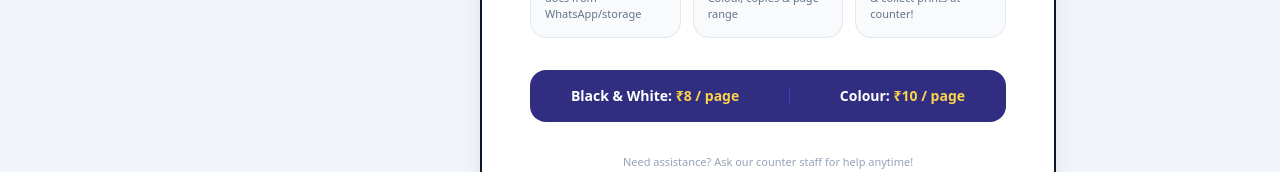
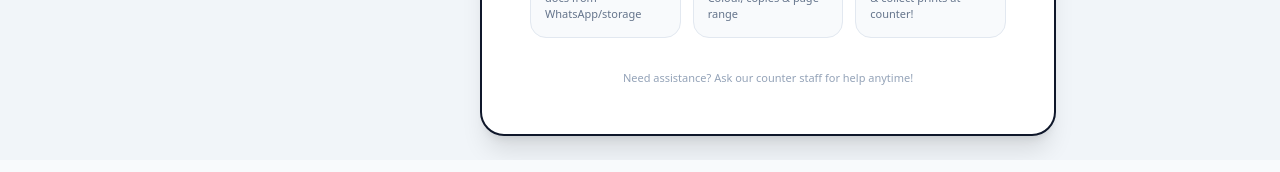
Before and after one commit to SharmaShubham07/PrintQR, a Next.js app: page /admin/poster in a window 1280 px wide. Shown: the part 967-1139 px from the top of the page. Built offline with nearby package versions, Linux system fonts and the light colour scheme; no server answers; the database is empty.

Commit message:
fix(poster): remove pricing section from shop counter poster

```diff
--- a/app/admin/poster/page.tsx
+++ b/app/admin/poster/page.tsx
@@ -13,8 +13,6 @@ export default function AdminPosterPage() {
   const [shopName, setShopName] = useState("Preeti Communication");
   const [ownerName, setOwnerName] = useState("Preeti Communication");
   const [shopSlug, setShopSlug] = useState("preeti");
-  const [bwPrice, setBwPrice] = useState<number>(8);
-  const [colorPrice, setColorPrice] = useState<number>(10);
 
   const generateQR = (url: string) => {
     QRCode.toDataURL(url, {
@@ -28,7 +26,7 @@ export default function AdminPosterPage() {
   };
 
   useEffect(() => {
-    async function loadShopAndPricing() {
+    async function loadShop() {
       let slug = "preeti";
       let name = "Preeti Communication";
       let owner = "Preeti Communication";
@@ -54,18 +52,6 @@ export default function AdminPosterPage() {
       setOwnerName(owner);
       setShopSlug(slug);
 
-      // Load live pricing
-      try {
-        const res = await fetch("/api/admin/pricing");
-        const json = await res.json();
-        if (json.success && json.pricing) {
-          if (json.pricing.bw_page) setBwPrice(json.pricing.bw_page);
-          if (json.pricing.color_page) setColorPrice(json.pricing.color_page);
-        }
-      } catch (e) {
-        console.error("Error loading pricing:", e);
-      }
-
       if (typeof window !== "undefined") {
         const origin = window.location.origin;
         // Default target QR directly to the customer website portal
@@ -76,7 +62,7 @@ export default function AdminPosterPage() {
       }
     }
 
-    loadShopAndPricing();
+    loadShop();
   }, []);
 
   const handleUrlChange = (newUrl: string) => {
@@ -225,17 +211,6 @@ export default function AdminPosterPage() {
               </div>
             </div>
 
-            {/* Pricing Footer on Poster */}
-            <div className="bg-indigo-900 text-white rounded-2xl p-4 flex items-center justify-around font-bold text-sm">
-              <div>
-                Black &amp; White: <span className="text-amber-300 font-black">₹{bwPrice} / page</span>
-              </div>
-              <div className="h-4 w-px bg-indigo-700"></div>
-              <div>
-                Colour: <span className="text-amber-300 font-black">₹{colorPrice} / page</span>
-              </div>
-            </div>
-
             <p className="text-[11px] text-slate-400">
               Need assistance? Ask our counter staff for help anytime!
             </p>
```
